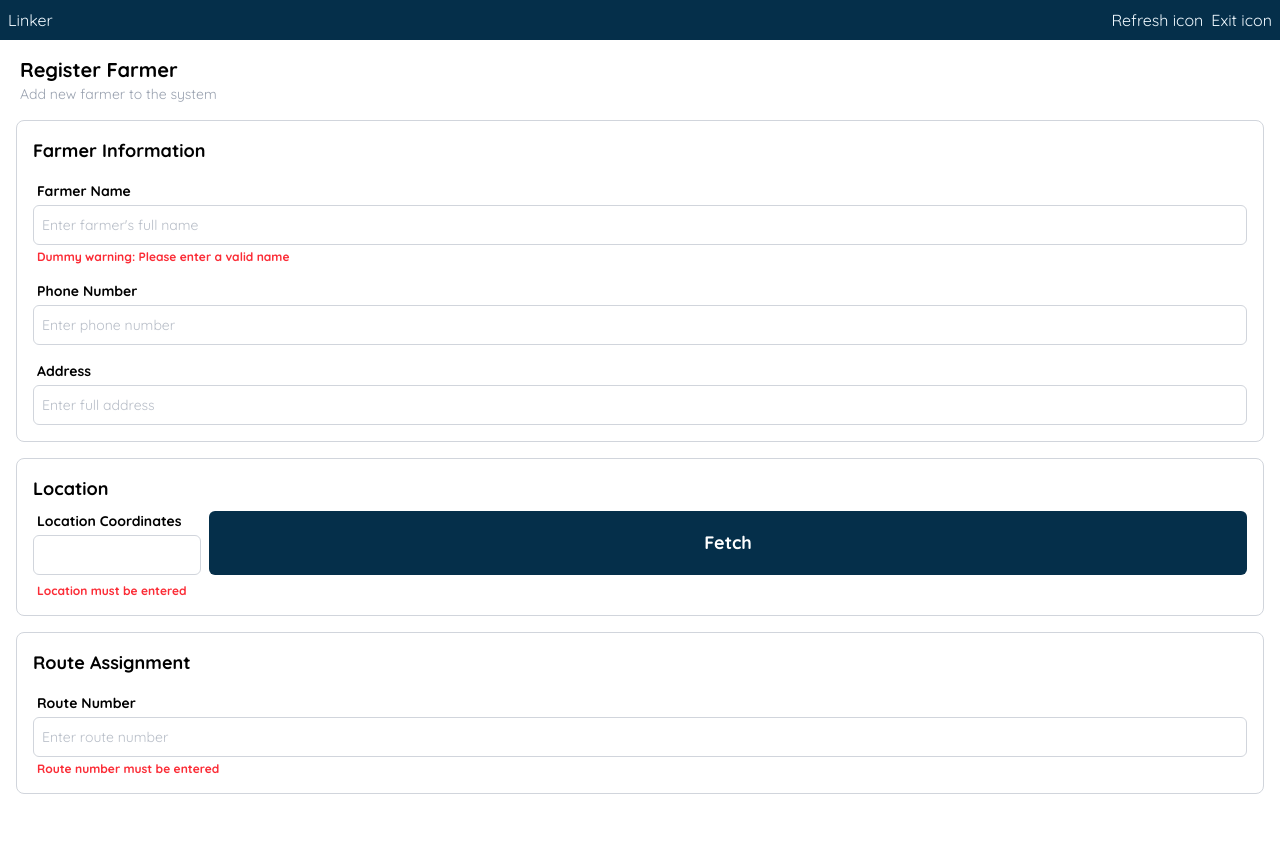
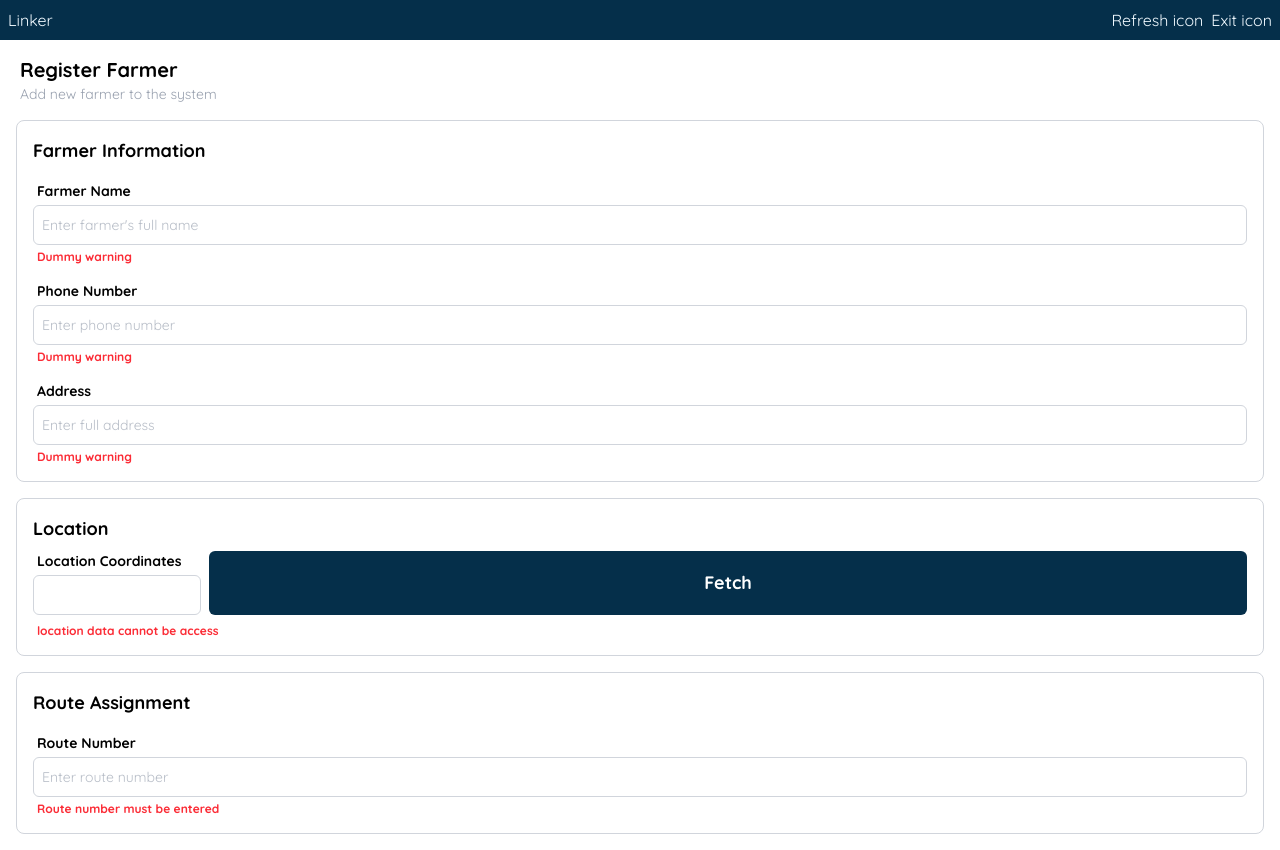
Before and after one commit to AdithyaShenal/MCLROS-driver-app, a React (Vite) app: page /register_farmer in a window 1280 px wide. Before the commit the page ends 810 px from the top, so only its background shows below. Built offline with nearby package versions, Linux system fonts and the light colour scheme.

Commit message:
farmer UI changes

```diff
--- a/src/pages/RegisterFarmerUI.tsx
+++ b/src/pages/RegisterFarmerUI.tsx
@@ -9,6 +9,7 @@ const RegisterFarmerUI = () => {
       <div className="flex flex-col gap-4 border border-gray-300 rounded-lg p-4 mt-4">
         <p className="text-lg font-bold">Farmer Information</p>
 
+        {/* Name */}
         <div className="flex flex-col gap-1 text-sm">
           <label htmlFor="fname" className="font-bold ml-1">
             Farmer Name
@@ -20,11 +21,10 @@ const RegisterFarmerUI = () => {
             id="fname"
             className="border border-gray-300 rounded-md h-10 p-2 placeholder:text-sm placeholder:text-gray-400/70"
           />
-          <p className="text-red-500 ml-1 font-bold text-xs">
-            Dummy warning: Please enter a valid name
-          </p>
+          <p className="text-red-500 ml-1 font-bold text-xs">Dummy warning</p>
         </div>
 
+        {/* Phone number */}
         <div className="flex flex-col gap-1 text-sm">
           <label htmlFor="pnumber" className="font-bold ml-1">
             Phone Number
@@ -36,8 +36,10 @@ const RegisterFarmerUI = () => {
             id="pnumber"
             className="border border-gray-300 rounded-md h-10 p-2 placeholder:text-sm placeholder:text-gray-400/70"
           />
+          <p className="text-red-500 ml-1 font-bold text-xs">Dummy warning</p>
         </div>
 
+        {/* Address */}
         <div className="flex flex-col gap-1 text-sm">
           <label htmlFor="address" className="font-bold ml-1">
             Address
@@ -49,21 +51,23 @@ const RegisterFarmerUI = () => {
             id="address"
             className="border border-gray-300 rounded-md h-10 p-2 placeholder:text-sm placeholder:text-gray-400/70"
           />
+          <p className="text-red-500 ml-1 font-bold text-xs">Dummy warning</p>
         </div>
       </div>
 
+      {/* Location */}
       <div className="flex flex-col gap-2 border border-gray-300 rounded-lg p-4 mt-4">
         <p className="text-lg font-bold">Location</p>
 
         <div className="columns-2 flex gap-2 text-sm">
           <div className="flex flex-col gap-1">
-            <label htmlFor="fname" className="font-bold ml-1">
+            <label htmlFor="lcoords" className="font-bold ml-1">
               Location Coordinates
             </label>
             <input
               autoComplete="on"
               type="text"
-              id="fname"
+              id="lcoords"
               className="border border-gray-300 rounded-md h-10 p-2 placeholder:text-sm placeholder:text-gray-400/70"
             />
           </div>
@@ -71,22 +75,23 @@ const RegisterFarmerUI = () => {
         </div>
 
         <p className="text-red-500 ml-1 font-bold text-xs">
-          Location must be entered
+          location data cannot be access
         </p>
       </div>
 
+      {/* Route Assignment */}
       <div className="flex flex-col gap-4 border border-gray-300 rounded-lg p-4 mt-4">
         <p className="text-lg font-bold">Route Assignment</p>
 
         <div className="flex flex-col gap-1 text-sm">
-          <label htmlFor="fname" className="font-bold ml-1">
+          <label htmlFor="route_number" className="font-bold ml-1">
             Route Number
           </label>
           <input
             autoComplete="on"
             placeholder="Enter route number"
             type="text"
-            id="fname"
+            id="route_number"
             className="border border-gray-300 rounded-md h-10 p-2 placeholder:text-sm placeholder:text-gray-400/70"
           />
           <p className="text-red-500 ml-1 font-bold text-xs">
```
